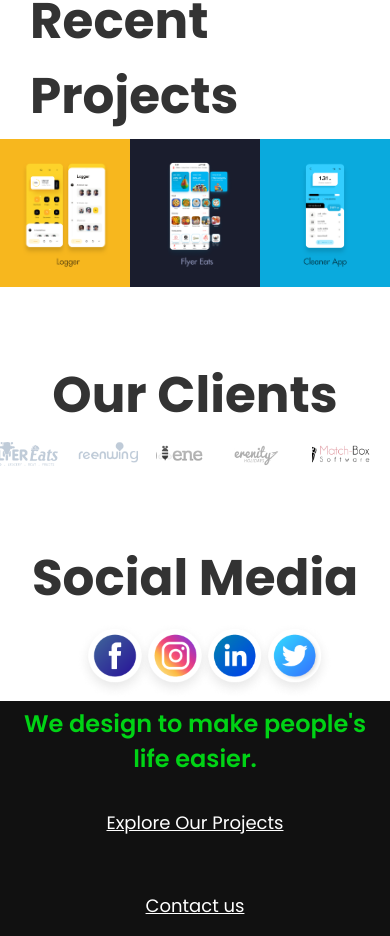
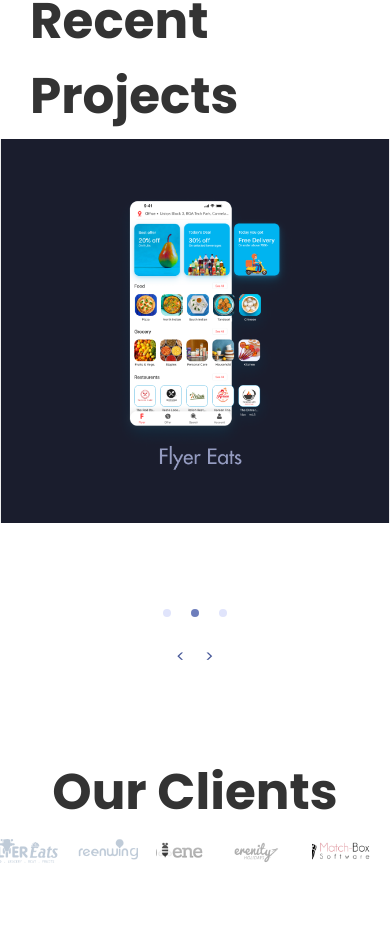
Before and after one commit to Anup888/dipixel, a React (Create React App) app: page / in a window 390 px wide. Shown: the part 2379-3315 px from the top of the page. Built offline with nearby package versions, Linux system fonts and the light colour scheme.

Commit message:
fixed issue with css

```diff
--- a/package.json
+++ b/package.json
@@ -12,6 +12,7 @@
     "@types/react-dom": "^16.9.8",
     "node-sass": "^4.14.1",
     "react": "^17.0.1",
+    "react-alice-carousel": "^2.5.1",
     "react-burger-menu": "^3.0.3",
     "react-dom": "^17.0.1",
     "react-router-dom": "^5.2.0",
@@ -35,7 +36,7 @@
   "engines": {
     "node": "10.17.0",
     "npm": "6.11.3"
-},
+  },
   "devDependencies": {
     "css-loader": "^1.0.0",
     "css-modules-typescript-loader": "^2.0.1",
--- a/src/assets/style/recentProject/style.module.scss
+++ b/src/assets/style/recentProject/style.module.scss
@@ -21,3 +21,15 @@
 .gridItem {
   grid-row: 1;
 }
+.mobile__slider {
+  display: none;
+}
+
+@media only screen and (max-width: 600px) {
+  .mobile__slider {
+    display: block;
+  }
+  .gridContainer {
+    display: none;
+  }
+}
--- a/src/view/shared/recentProject/index.tsx
+++ b/src/view/shared/recentProject/index.tsx
@@ -1,5 +1,7 @@
 import React from "react";
 import ProjectsItems from "./projectsItems";
+import { Slideshow } from "view/shared/slideshow";
+
 import style from "assets/style/recentProject/style.module.scss";
 type ProjectsProps = {
   ProjectsItemData: ProjectsItemData;
@@ -22,10 +24,19 @@ class RecentProjects extends React.Component<ProjectsProps, ProjectsState> {
   };
   render() {
     const ProjectsItemData = this.props.ProjectsItemData;
+    const images = ProjectsItemData.map((item: any) => {
+      return item.src;
+    });
+    console.log("image array", images);
     return (
-      <div className={style["gridContainer"]}>
-        {this.getProjectsList(ProjectsItemData)}
-      </div>
+      <>
+        <div className={style["gridContainer"]}>
+          {this.getProjectsList(ProjectsItemData)}
+        </div>
+        <div className={style["mobile__slider"]}>
+          <Slideshow images={images} />
+        </div>
+      </>
     );
   }
 }
--- a/src/view/shared/recentProject/projectsItems/index.tsx
+++ b/src/view/shared/recentProject/projectsItems/index.tsx
@@ -1,6 +1,5 @@
 import React from "react";
 import style from "assets/style/recentProject/style.module.scss";
-
 type ProjectsItemsProps = {
   src?: string;
   index?: number;
@@ -17,9 +16,15 @@ class ProjectsItems extends React.Component<
   }
   render() {
     return (
-      <div key={this.props.index} className={style["gridItem"]}>
-        <img className={style["imgItem"]} src={this.props.src} alt="project" />
-      </div>
+      <>
+        <div key={this.props.index} className={style["gridItem"]}>
+          <img
+            className={style["imgItem"]}
+            src={this.props.src}
+            alt="project"
+          />
+        </div>
+      </>
     );
   }
 }
--- /dev/null
+++ b/src/view/shared/slideshow/index.tsx
@@ -0,0 +1,21 @@
+import React from "react";
+//@ts-ignore
+
+import AliceCarousel from "react-alice-carousel";
+import "react-alice-carousel/lib/alice-carousel.css";
+import Project1 from "assets/images/home/project1.png";
+import Project2 from "assets/images/home/project2.png";
+import Project3 from "assets/images/home/project3.png";
+
+export const Slideshow = (props: any) => {
+  const images = [Project1, Project2, Project3];
+  return (
+    <AliceCarousel autoPlay autoPlayInterval={3000}>
+      {images?.map((item: any, index: any) => (
+        <div key={index} className="each-slide">
+          <img src={item} className="sliderimg" alt="imgslide" />
+        </div>
+      ))}
+    </AliceCarousel>
+  );
+};
```
Also changed, not shown: 2 other files (tests, documents, lock files or other folders).
